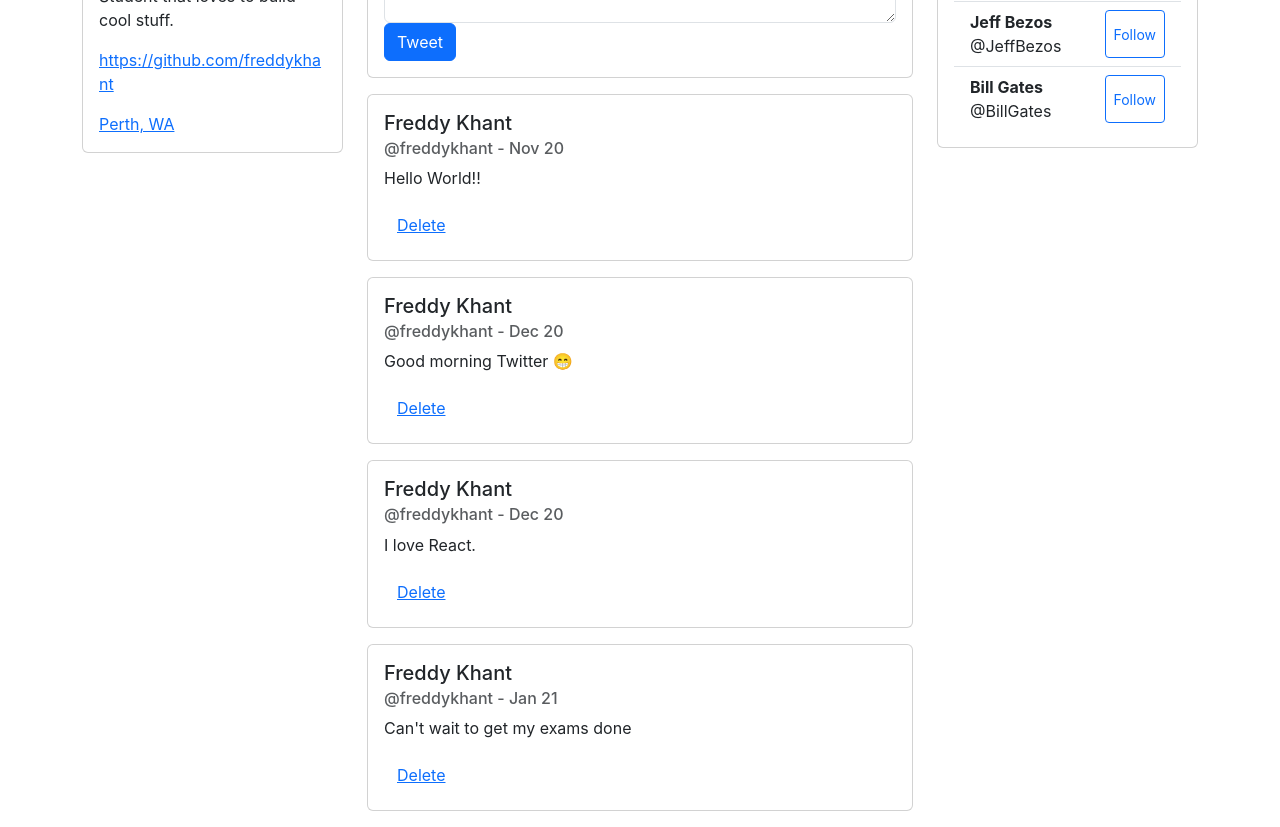
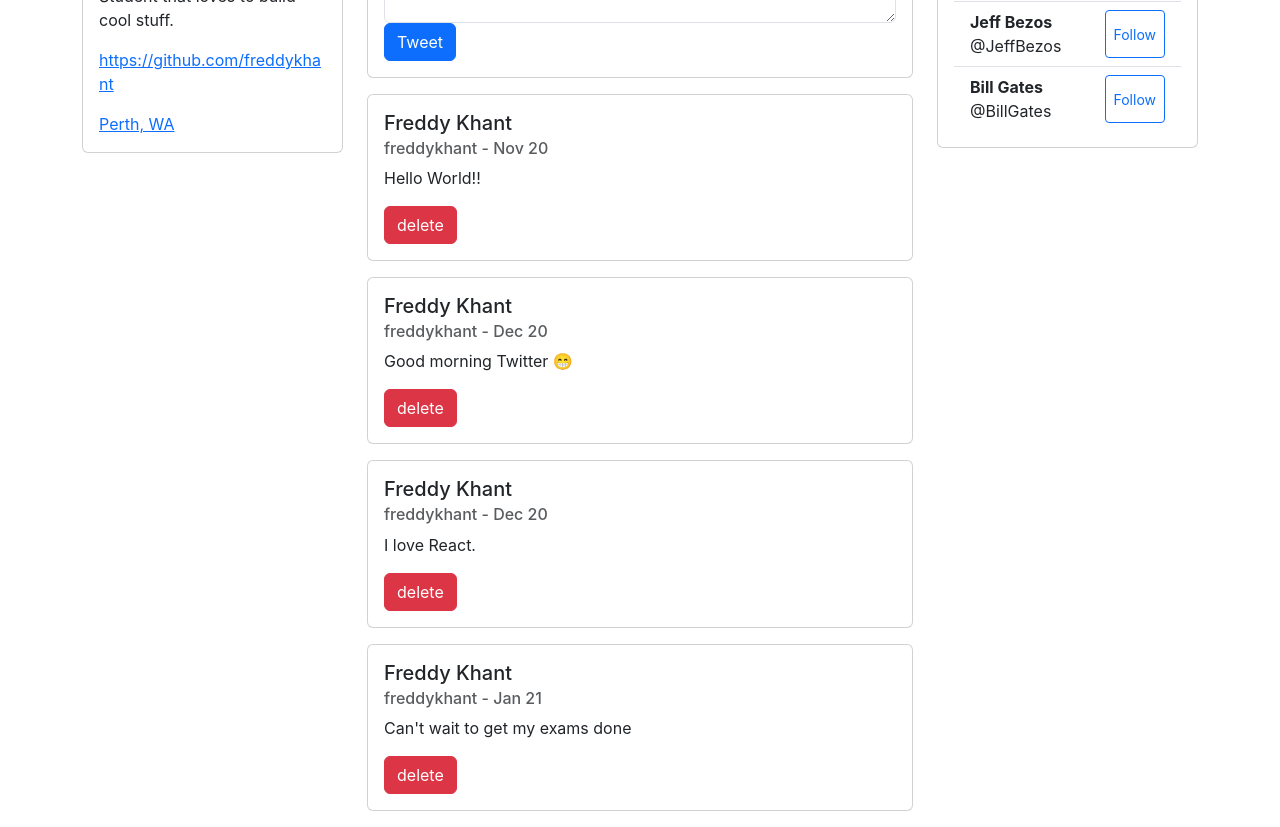
Before and after one commit to freddykhant/justtweet, a React (Create React App) app in the folder justtweet/: page / in a window 1280 px wide. Shown: the part 1200-2027 px from the top of the page. Built offline with nearby package versions, Linux system fonts and the light colour scheme.

Commit message:
reformatted the delete button, post tweets

```diff
--- a/justtweet/src/App.js
+++ b/justtweet/src/App.js
@@ -28,7 +28,7 @@ class App extends Component {
       id: this.state.tweets.length + 1,
       name: 'Freddy Khant',
       username: 'freddykhant',
-      date: new Date().toLocaleDateString("en-US", { day: 'numeric', month: 'long', year: 'numeric' }),
+      date: new Date().toLocaleDateString("en-AU", { day: 'numeric', month: 'long', year: 'numeric' }),
       tweetDesc: content
     };
     this.setState({ tweets: [newTweet, ...this.state.tweets] });
--- a/justtweet/src/components/newtweet.js
+++ b/justtweet/src/components/newtweet.js
@@ -5,35 +5,33 @@ class NewTweet extends Component {
   constructor(props) {
     super(props);
     this.state = {
-      content: ''
+      tweetContent: ''
     };
     this.handleChange = this.handleChange.bind(this);
-    this.handleSubmit = this.handleSubmit.bind(this);
+    this.handleTweetDescChange = this.handleTweetDescChange.bind(this);
   }
 
   handleChange(event) {
-    this.setState({ content: event.target.value });
+    this.setState({ tweetContent: event.target.value });
   }
 
-  handleSubmit(event) {
+  handleTweetDescChange(event) {
     event.preventDefault();
-    if (this.state.content.trim() !== '') {
-      this.props.onTweet(this.state.content);
-      this.setState({ content: '' });
-    }
+    this.props.onTweet(this.state.tweetContent);
+    this.setState({ tweetContent: '' });
   }
 
   render() {
     return (
       <Card className="mb-3">
         <Card.Body>
-          <Form onSubmit={this.handleSubmit}>
-            <Form.Group controlId="content">
+          <Form onSubmit={this.handleTweetDescChange}>
+            <Form.Group controlId="tweetContent">
               <Form.Label>What's happening?</Form.Label>
               <Form.Control
                 as="textarea"
                 rows={3}
-                value={this.state.content}
+                value={this.state.tweetContent}
                 onChange={this.handleChange}
                 placeholder="Enter your tweet"
               />
--- a/justtweet/src/components/tweetcard.js
+++ b/justtweet/src/components/tweetcard.js
@@ -14,19 +14,22 @@ class TweetCard extends Component {
   }
 
   render() {
+    const { tweet, onDelete } = this.props;
     return (
       <Card className="mb-3">
         <Card.Body>
-          <Card.Title>{this.state.name}</Card.Title>
-          <Card.Subtitle className="mb-2 text-muted">@{this.state.username} - {this.state.date}</Card.Subtitle>
-          <Card.Text>{this.state.tweetDesc}</Card.Text>
-          <Button
-            variant="link"
-            className="float-right"
-            onClick={() => this.props.onDelete(this.state.id)}
-          >
-            Delete
-          </Button>
+          <Card.Title>{tweet.name}</Card.Title>
+          <Card.Subtitle className="mb-2 text-muted">{tweet.username} - {tweet.date}</Card.Subtitle>
+          <Card.Text>{tweet.tweetDesc}</Card.Text>
+          <span>
+            <Button
+              onClick={() => onDelete(tweet.id)}
+              variant="danger"
+              className="float-right"
+            >
+            delete
+            </Button>
+          </span>
         </Card.Body>
       </Card>
     );
```
